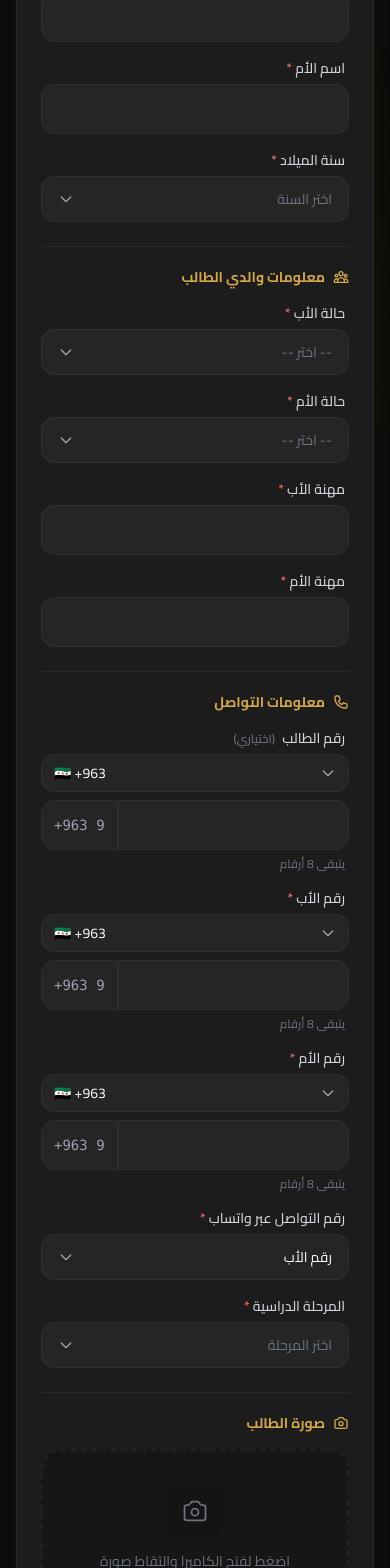
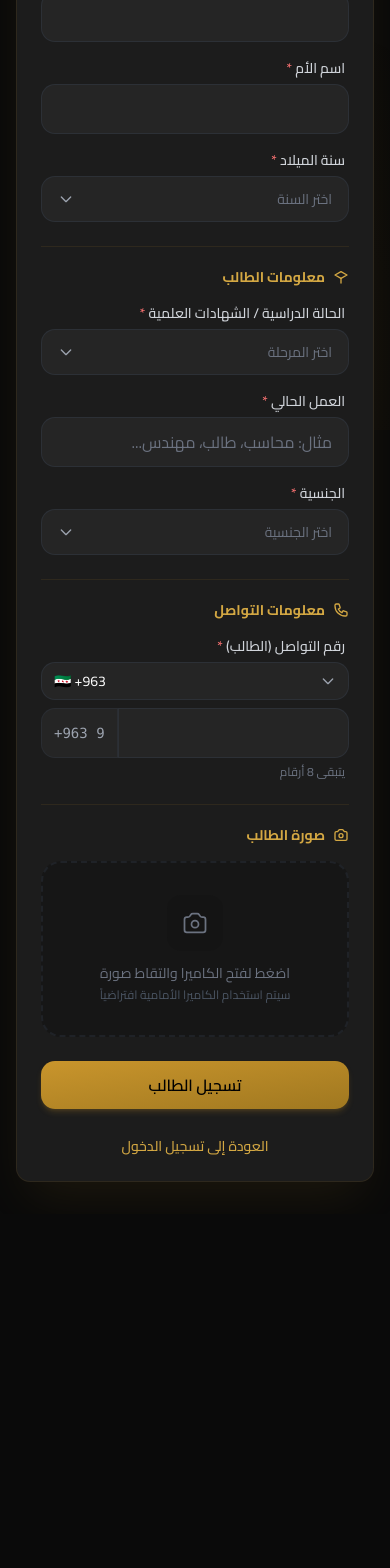
Before and after one commit to alkhalilinstitute1448-dev/alkhaleel-academy-frontend, a React (Vite) app: page /register in a window 390 px wide. Shown: the part 414-1982 px from the top of the page. After the commit the page ends 1628 px from the top, so only its background shows below. Built offline with nearby package versions, Linux system fonts and the light colour scheme.

Commit message:
refactor: restructure registration form — remove parent fields, add student info section (currentJob, nationality), simplify contact to single phone

```diff
--- a/src/pages/Register.jsx
+++ b/src/pages/Register.jsx
@@ -10,21 +10,11 @@ const STAGES = [
   'العاشر', 'الحادي عشر', 'الثانوية', 'جامعي', 'متخرج', 'لا يدرس',
 ];
 
-const STATUS_OPTIONS = [
-  { value: '', label: '-- اختر --' },
-  { value: 'على قيد الحياة', label: 'على قيد الحياة' },
-  { value: 'متوفى', label: 'متوفى' },
-  { value: 'غير ذلك', label: 'غير ذلك' },
-];
-
 const initialForm = {
   fullName: '', fatherName: '', motherName: '',
-  fatherStatus: '', motherStatus: '',
-  fatherOccupation: '', motherOccupation: '',
-  studentCountry: 'SY', fatherCountry: 'SY', motherCountry: 'SY',
-  studentPhone: '', fatherPhone: '', motherPhone: '',
-  primaryContact: 'father',
   birthYear: '', stage: '',
+  studentCountry: 'SY', studentPhone: '',
+  currentJob: '', nationality: '',
 };
 
 const STABILITY_SECONDS = 5;
@@ -550,28 +540,12 @@ export default function Register() {
         else if (v.trim().length < 3) errs[name] = 'يجب أن يكون على الأقل 3 أحرف';
         else delete errs[name];
         break;
-      case 'fatherStatus':
-      case 'motherStatus':
-        if (!v) errs[name] = 'يرجى اختيار الحالة';
-        else delete errs[name];
-        break;
-      case 'fatherOccupation':
-      case 'motherOccupation':
-        if (!v || !v.trim()) errs[name] = 'هذا الحقل مطلوب';
-        else delete errs[name];
-        break;
-      case 'fatherPhone':
-      case 'motherPhone':
       case 'studentPhone': {
-        if (name === 'studentPhone' && (!v || !v.trim())) {
-          delete errs[name];
-          break;
-        }
         if (!v || !v.trim()) {
           errs[name] = 'هذا الحقل مطلوب';
           break;
         }
-        const cCode = form[name === 'fatherPhone' ? 'fatherCountry' : name === 'motherPhone' ? 'motherCountry' : 'studentCountry'];
+        const cCode = form.studentCountry;
         const selected = COUNTRIES.find((c) => c.code === cCode) || COUNTRIES[0];
         const normalized = normalizePhone(v);
         if (!normalized) {
@@ -603,6 +577,14 @@ export default function Register() {
         if (!v) errs[name] = 'يرجى اختيار المرحلة';
         else delete errs[name];
         break;
+      case 'currentJob':
+        if (!v || !v.trim()) errs[name] = 'هذا الحقل مطلوب';
+        else delete errs[name];
+        break;
+      case 'nationality':
+        if (!v) errs[name] = 'يرجى اختيار الجنسية';
+        else delete errs[name];
+        break;
       default:
         delete errs[name];
     }
@@ -612,23 +594,12 @@ export default function Register() {
   }
 
   function validateAll() {
-    const fields = ['fullName', 'fatherName', 'motherName', 'fatherStatus', 'motherStatus',
-      'fatherOccupation', 'motherOccupation', 'fatherPhone', 'motherPhone', 'birthYear', 'stage'];
+    const fields = ['fullName', 'fatherName', 'motherName', 'birthYear', 'stage', 'currentJob', 'nationality', 'studentPhone'];
     let valid = true;
     const newTouched = {};
     fields.forEach((f) => { newTouched[f] = true; });
     setTouched(newTouched);
     fields.forEach((f) => { if (!validateField(f)) valid = false; });
-
-    const fatherP = form.fatherPhone;
-    const motherP = form.motherPhone;
-    const studentP = form.studentPhone;
-    if ((!fatherP || !fatherP.trim()) && (!motherP || !motherP.trim()) && (!studentP || !studentP.trim())) {
-      setErrors((prev) => ({ ...prev, _phone: 'يجب إدخال رقم تواصل واحد على الأقل (الأب، الأم، أو الطالب)' }));
-      valid = false;
-    } else {
-      setErrors((prev) => { const { _phone, ...rest } = prev; return rest; });
-    }
 
     if (!photo) {
       setErrors((prev) => ({ ...prev, photo: 'يرجى التقاط صورة للطالب' }));
@@ -652,10 +623,8 @@ export default function Register() {
     try {
       const fd = new FormData();
       Object.entries(form).forEach(([k, v]) => {
-        if (k === 'studentCountry' || k === 'fatherCountry' || k === 'motherCountry') return;
+        if (k === 'studentCountry') return;
         if (k === 'studentPhone') fd.append(k, buildFullPhone(form.studentCountry, v));
-        else if (k === 'fatherPhone') fd.append(k, buildFullPhone(form.fatherCountry, v));
-        else if (k === 'motherPhone') fd.append(k, buildFullPhone(form.motherCountry, v));
         else fd.append(k, v);
       });
       if (photo) fd.append('photo', photo);
@@ -788,44 +757,43 @@ export default function Register() {
               <div className="border-t border-gold-500/10 pt-5">
                 <h3 className="text-sm font-bold text-gold-400 mb-4 flex items-center gap-2">
                   <svg className="w-4 h-4" fill="none" stroke="currentColor" viewBox="0 0 24 24">
-                    <path strokeLinecap="round" strokeLinejoin="round" strokeWidth="2" d="M17 20h5v-2a3 3 0 00-5.356-1.857M17 20H7m10 0v-2c0-.656-.126-1.283-.356-1.857M7 20H2v-2a3 3 0 015.356-1.857M7 20v-2c0-.656.126-1.283.356-1.857m0 0a5.002 5.002 0 019.288 0M15 7a3 3 0 11-6 0 3 3 0 016 0zm6 3a2 2 0 11-4 0 2 2 0 014 0zM7 10a2 2 0 11-4 0 2 2 0 014 0z" />
+                    <path strokeLinecap="round" strokeLinejoin="round" strokeWidth="2" d="M12 14l9-5-9-5-9 5 9 5z" />
+                    <path strokeLinecap="round" strokeLinejoin="round" strokeWidth="2" d="M12 14v7" />
                   </svg>
-                  معلومات والدي الطالب
+                  معلومات الطالب
                 </h3>
                 <div className="grid grid-cols-1 md:grid-cols-2 gap-4">
                   <div>
-                    <label className="label-text">حالة الأب <span className="text-red-400">*</span></label>
+                    <label className="label-text">الحالة الدراسية / الشهادات العلمية <span className="text-red-400">*</span></label>
                     <SelectField
-                      value={form.fatherStatus}
-                      placeholder="-- اختر --"
-                      onChange={(e) => { const v = e.target.value; setFormValue('fatherStatus', v); setTouched(p => ({...p, fatherStatus: true})); validateField('fatherStatus', v); }}
-                      name="fatherStatus"
-                      error={touched.fatherStatus && errors.fatherStatus}
-                      options={STATUS_OPTIONS.filter((o) => o.value).map((o) => ({ value: o.value, label: o.label }))}
+                      value={form.stage}
+                      placeholder="اختر المرحلة"
+                      onChange={(e) => { const v = e.target.value; setFormValue('stage', v); setTouched(p => ({...p, stage: true})); validateField('stage', v); }}
+                      name="stage"
+                      error={touched.stage && errors.stage}
+                      options={STAGES.map((s) => ({ value: s, label: s }))}
                     />
-                    {touched.fatherStatus && errors.fatherStatus && <p className="text-red-400 text-xs mt-1.5 pr-1">{errors.fatherStatus}</p>}
+                    {touched.stage && errors.stage && <p className="text-red-400 text-xs mt-1.5 pr-1">{errors.stage}</p>}
                   </div>
                   <div>
-                    <label className="label-text">حالة الأم <span className="text-red-400">*</span></label>
-                    <SelectField
-                      value={form.motherStatus}
-                      placeholder="-- اختر --"
-                      onChange={(e) => { const v = e.target.value; setFormValue('motherStatus', v); setTouched(p => ({...p, motherStatus: true})); validateField('motherStatus', v); }}
-                      name="motherStatus"
-                      error={touched.motherStatus && errors.motherStatus}
-                      options={STATUS_OPTIONS.filter((o) => o.value).map((o) => ({ value: o.value, label: o.label }))}
-                    />
-                    {touched.motherStatus && errors.motherStatus && <p className="text-red-400 text-xs mt-1.5 pr-1">{errors.motherStatus}</p>}
+                    <label className="label-text">العمل الحالي <span className="text-red-400">*</span></label>
+                    <input type="text" name="currentJob" value={form.currentJob} placeholder="مثال: محاسب، طالب، مهندس..." onChange={(e) => { setFormValue('currentJob', e.target.value); if (touched.currentJob) validateField('currentJob', e.target.value); }} onBlur={() => handleBlur('currentJob')} className={`input-field ${touched.currentJob && errors.currentJob ? '!border-red-500/50 !ring-red-500/10' : ''}`} />
+                    {touched.currentJob && errors.currentJob && <p className="text-red-400 text-xs mt-1.5 pr-1">{errors.currentJob}</p>}
                   </div>
                   <div>
-                    <label className="label-text">مهنة الأب <span className="text-red-400">*</span></label>
-                    <input type="text" name="fatherOccupation" value={form.fatherOccupation} onChange={(e) => { setFormValue('fatherOccupation', e.target.value); if (touched.fatherOccupation) validateField('fatherOccupation', e.target.value); }} onBlur={() => handleBlur('fatherOccupation')} className={`input-field ${touched.fatherOccupation && errors.fatherOccupation ? '!border-red-500/50 !ring-red-500/10' : ''}`} />
-                    {touched.fatherOccupation && errors.fatherOccupation && <p className="text-red-400 text-xs mt-1.5 pr-1">{errors.fatherOccupation}</p>}
-                  </div>
-                  <div>
-                    <label className="label-text">مهنة الأم <span className="text-red-400">*</span></label>
-                    <input type="text" name="motherOccupation" value={form.motherOccupation} onChange={(e) => { setFormValue('motherOccupation', e.target.value); if (touched.motherOccupation) validateField('motherOccupation', e.target.value); }} onBlur={() => handleBlur('motherOccupation')} className={`input-field ${touched.motherOccupation && errors.motherOccupation ? '!border-red-500/50 !ring-red-500/10' : ''}`} />
-                    {touched.motherOccupation && errors.motherOccupation && <p className="text-red-400 text-xs mt-1.5 pr-1">{errors.motherOccupation}</p>}
+                    <label className="label-text">الجنسية <span className="text-red-400">*</span></label>
+                    <SelectField
+                      value={form.nationality}
+                      placeholder="اختر الجنسية"
+                      onChange={(e) => { const v = e.target.value; setFormValue('nationality', v); setTouched(p => ({...p, nationality: true})); validateField('nationality', v); }}
+                      name="nationality"
+                      error={touched.nationality && errors.nationality}
+                      options={[
+                        { value: 'سوري', label: 'سوري' },
+                        { value: 'خارج سوريا', label: 'خارج سوريا' },
+                      ]}
+                    />
+                    {touched.nationality && errors.nationality && <p className="text-red-400 text-xs mt-1.5 pr-1">{errors.nationality}</p>}
                   </div>
                 </div>
               </div>
@@ -837,38 +805,8 @@ export default function Register() {
                   </svg>
                   معلومات التواصل
                 </h3>
-                <div className="space-y-4">
-                  <CountryPhoneRow label="رقم الطالب" required={false} country={form.studentCountry} digits={form.studentPhone} onCountryChange={(v) => setFormValue('studentCountry', v)} onDigitsChange={(v) => { setFormValue('studentPhone', v); setTouched(p => ({...p, studentPhone: true})); validateField('studentPhone', v); }} error={touched.studentPhone ? errors.studentPhone : ''} showOptional />
-                  <CountryPhoneRow label="رقم الأب" required country={form.fatherCountry} digits={form.fatherPhone} onCountryChange={(v) => setFormValue('fatherCountry', v)} onDigitsChange={(v) => { setFormValue('fatherPhone', v); setTouched(p => ({...p, fatherPhone: true})); validateField('fatherPhone', v); }} error={touched.fatherPhone ? errors.fatherPhone : ''} />
-                  <CountryPhoneRow label="رقم الأم" required country={form.motherCountry} digits={form.motherPhone} onCountryChange={(v) => setFormValue('motherCountry', v)} onDigitsChange={(v) => { setFormValue('motherPhone', v); setTouched(p => ({...p, motherPhone: true})); validateField('motherPhone', v); }} error={touched.motherPhone ? errors.motherPhone : ''} />
-                  {errors._phone && <p className="text-red-400 text-xs pr-1">{errors._phone}</p>}
-                  <div className="grid grid-cols-1 md:grid-cols-2 gap-4">
-                    <div>
-                      <label className="label-text">رقم التواصل عبر واتساب <span className="text-red-400">*</span></label>
-                      <SelectField
-                        value={form.primaryContact}
-                        onChange={(e) => setFormValue('primaryContact', e.target.value)}
-                        name="primaryContact"
-                        options={[
-                          { value: 'father', label: 'رقم الأب' },
-                          { value: 'mother', label: 'رقم الأم' },
-                          { value: 'student', label: 'رقم الطالب' },
-                        ]}
-                      />
-                    </div>
-                    <div>
-                      <label className="label-text">المرحلة الدراسية <span className="text-red-400">*</span></label>
-                      <SelectField
-                        value={form.stage}
-                        placeholder="اختر المرحلة"
-                        onChange={(e) => { const v = e.target.value; setFormValue('stage', v); setTouched(p => ({...p, stage: true})); validateField('stage', v); }}
-                        name="stage"
-                        error={touched.stage && errors.stage}
-                        options={STAGES.map((s) => ({ value: s, label: s }))}
-                      />
-                      {touched.stage && errors.stage && <p className="text-red-400 text-xs mt-1.5 pr-1">{errors.stage}</p>}
-                    </div>
-                  </div>
+                <div>
+                  <CountryPhoneRow label="رقم التواصل (الطالب)" required country={form.studentCountry} digits={form.studentPhone} onCountryChange={(v) => setFormValue('studentCountry', v)} onDigitsChange={(v) => { setFormValue('studentPhone', v); setTouched(p => ({...p, studentPhone: true})); validateField('studentPhone', v); }} error={touched.studentPhone ? errors.studentPhone : ''} />
                 </div>
               </div>
 
```
